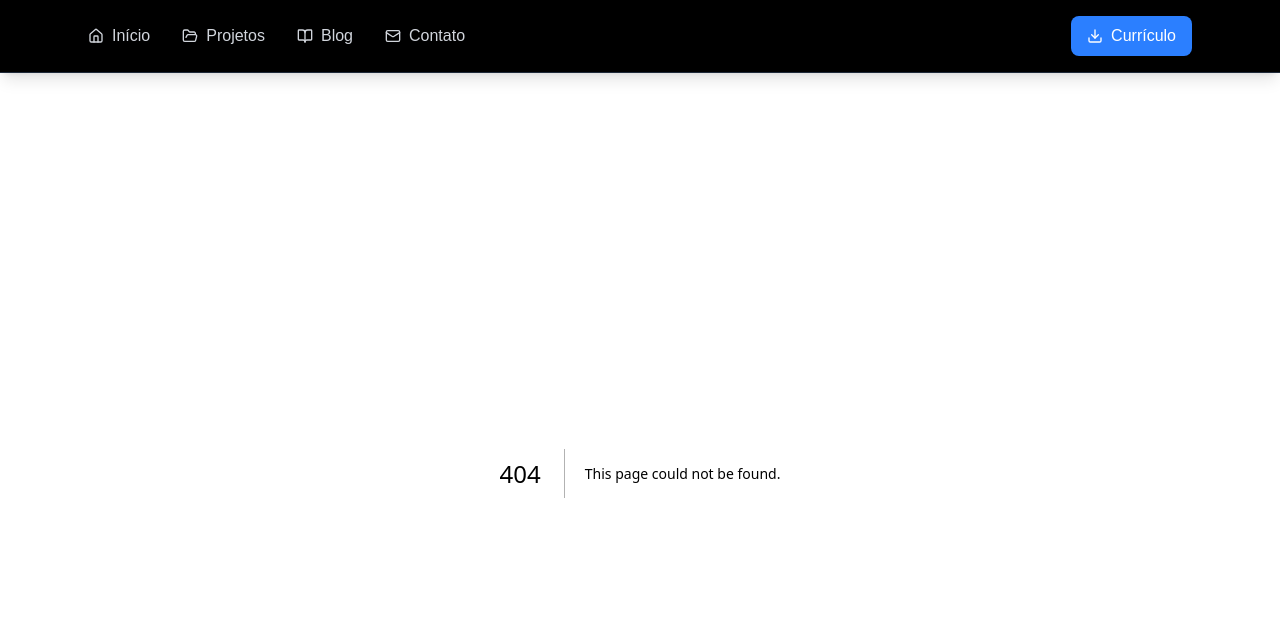
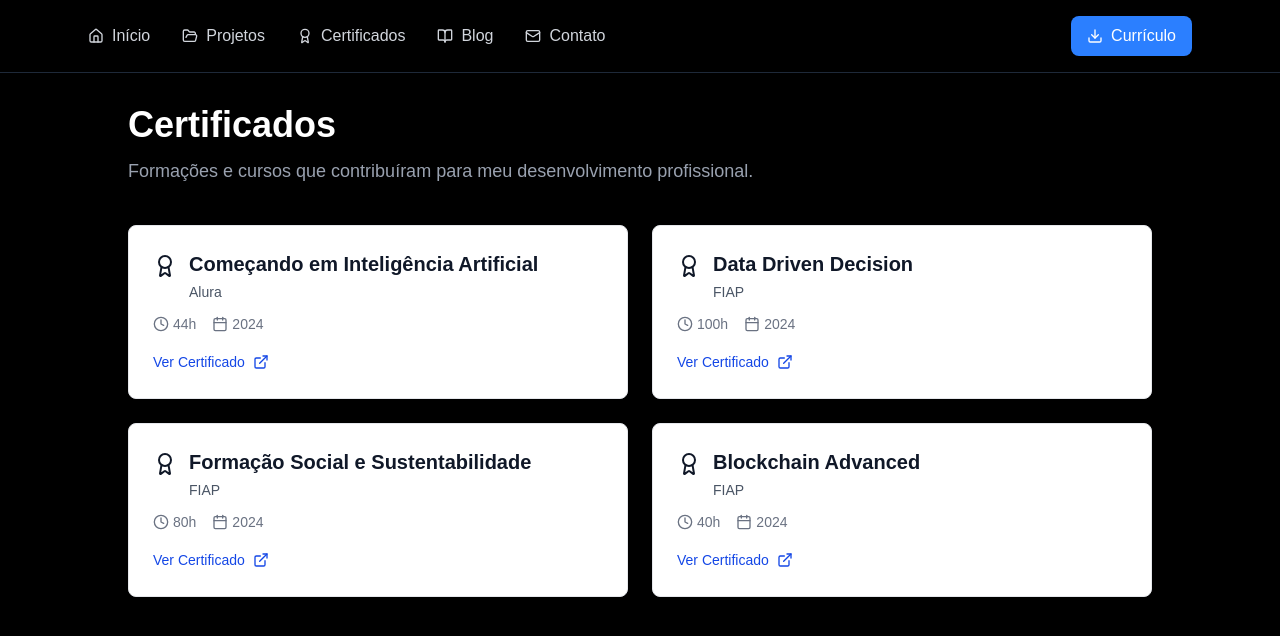
Before and after one commit to Freitassync/freitas-projetos, a Next.js app: page /certificados in a window 1280 px wide. Before the commit this address had no page. Shown: the top 636 px of the page. Built offline with nearby package versions, Linux system fonts and the light colour scheme.

Commit message:
feat(certificates): add certificates page with Alura and FIAP certifications

```diff
--- a/src/app/Navbar.tsx
+++ b/src/app/Navbar.tsx
@@ -1,5 +1,5 @@
 import Link from "next/link";
-import { Home, FolderOpen, Mail, BookOpen, Download } from "lucide-react";
+import { Home, FolderOpen, Mail, BookOpen, Download, Award } from "lucide-react";
 
 export default function Navbar() {
   return (
@@ -16,6 +16,12 @@ export default function Navbar() {
             <Link href="/projetos" className="flex items-center gap-2 text-gray-300 hover:text-white transition-colors">
               <FolderOpen className="w-4 h-4" />
               Projetos
+            </Link>
+          </li>
+          <li>
+            <Link href="/certificados" className="flex items-center gap-2 text-gray-300 hover:text-white transition-colors">
+              <Award className="w-4 h-4" />
+              Certificados
             </Link>
           </li>
           <li>
--- /dev/null
+++ b/src/app/certificados/page.tsx
@@ -0,0 +1,82 @@
+import { Award, ExternalLink, Calendar, Clock } from 'lucide-react';
+
+export default function CertificadosPage() {
+  const certificados = [
+    {
+      titulo: "Começando em Inteligência Artificial",
+      instituicao: "Alura",
+      cargaHoraria: "44h",
+      ano: "2024",
+      link: "https://cursos.alura.com.br/degree/certificate/49a1d365-6b1d-4d4b-a224-61c1257f7842?lang"
+    },
+    {
+      titulo: "Data Driven Decision",
+      instituicao: "FIAP",
+      cargaHoraria: "100h",
+      ano: "2024",
+      link: "https://on.fiap.com.br/local/nanocourses/gerar_certificado.php?chave=8f8e0e4c2764e09b674cd9717352962c&action=view"
+    },
+    {
+      titulo: "Formação Social e Sustentabilidade",
+      instituicao: "FIAP",
+      cargaHoraria: "80h",
+      ano: "2024",
+      link: "https://on.fiap.com.br/local/nanocourses/gerar_certificado.php?chave=38ae6f163d77813cae73632826bd298d&action=view"
+    },
+    {
+      titulo: "Blockchain Advanced",
+      instituicao: "FIAP",
+      cargaHoraria: "40h",
+      ano: "2024",
+      link: "https://on.fiap.com.br/local/nanocourses/gerar_certificado.php?chave=826fe48f275187b1378ee22922ee5a8f&action=view"
+    }
+  ];
+
+  return (
+    <main className="min-h-screen bg-black p-8">
+      <div className="max-w-5xl mx-auto animate-fade-in">
+        <div className="mb-10">
+          <h1 className="text-4xl font-bold text-white mb-3">Certificados</h1>
+          <p className="text-lg text-gray-400">Formações e cursos que contribuíram para meu desenvolvimento profissional.</p>
+        </div>
+
+        <div className="grid gap-6 md:grid-cols-2">
+          {certificados.map((cert, index) => (
+            <div key={index} className="bg-white rounded-lg shadow-lg p-6 border border-gray-200 hover:shadow-xl hover:scale-105 transition-all duration-300">
+              <div className="flex items-start justify-between mb-3">
+                <div className="flex items-start gap-3">
+                  <Award className="w-6 h-6 text-gray-900 mt-1" />
+                  <div>
+                    <h2 className="text-xl font-semibold text-gray-900 mb-1">{cert.titulo}</h2>
+                    <p className="text-sm text-gray-600 font-medium">{cert.instituicao}</p>
+                  </div>
+                </div>
+              </div>
+
+              <div className="flex items-center gap-4 text-gray-500 text-sm mb-4">
+                <span className="flex items-center gap-1">
+                  <Clock className="w-4 h-4" />
+                  {cert.cargaHoraria}
+                </span>
+                <span className="flex items-center gap-1">
+                  <Calendar className="w-4 h-4" />
+                  {cert.ano}
+                </span>
+              </div>
+
+              <a
+                href={cert.link}
+                target="_blank"
+                rel="noopener noreferrer"
+                className="inline-flex items-center gap-2 text-blue-700 hover:text-blue-900 font-medium text-sm hover:underline transition"
+              >
+                Ver Certificado
+                <ExternalLink className="w-4 h-4" />
+              </a>
+            </div>
+          ))}
+        </div>
+      </div>
+    </main>
+  );
+}
```
